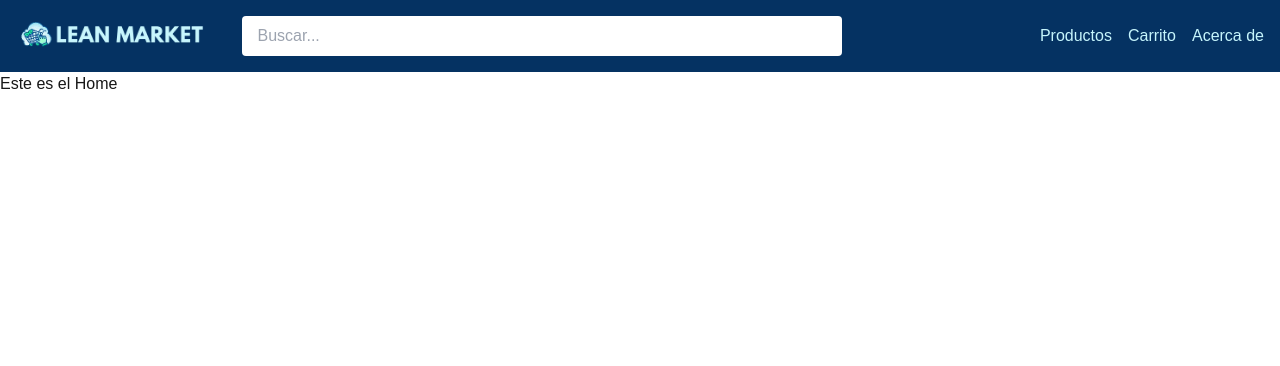
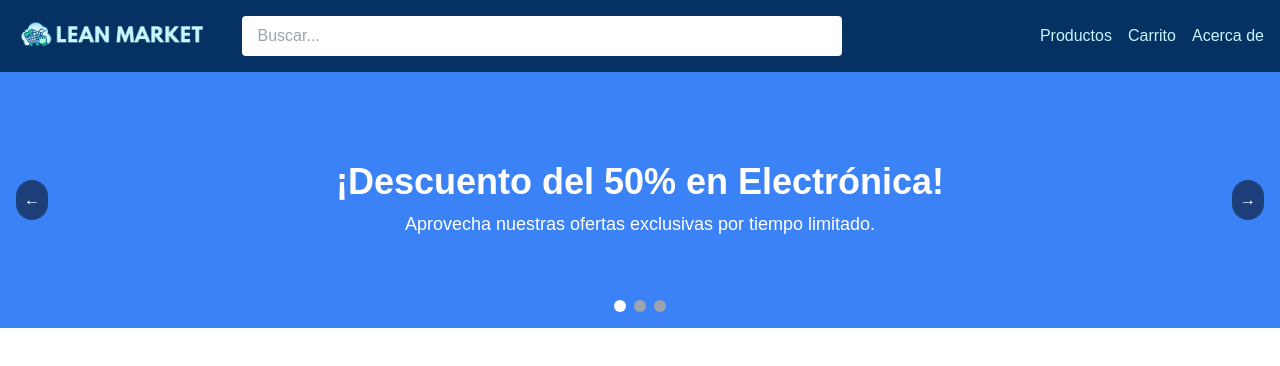
Before and after one commit to LeandroLicata/lean-market, a Next.js app: page / in a window 1280 px wide. Shown: the top 366 px of the page. Built offline with nearby package versions, Linux system fonts and the light colour scheme.

Commit message:
slider en desarrollo

```diff
--- /dev/null
+++ b/src/app/home/components/PromoSlider.tsx
@@ -0,0 +1,88 @@
+"use client";
+
+import { useState } from "react";
+
+const PromoSlider = () => {
+  const slides = [
+    {
+      title: "¡Descuento del 50% en Electrónica!",
+      description: "Aprovecha nuestras ofertas exclusivas por tiempo limitado.",
+      bgColor: "bg-blue-500",
+    },
+    {
+      title: "2x1 en accesorios tecnológicos",
+      description: "Compra dos y paga uno en todos los accesorios.",
+      bgColor: "bg-green-500",
+    },
+    {
+      title: "Envío gratis en todas tus compras",
+      description: "Solo válido hasta el domingo. ¡No te lo pierdas!",
+      bgColor: "bg-purple-500",
+    },
+  ];
+
+  const [currentIndex, setCurrentIndex] = useState(0);
+
+  const prevSlide = () => {
+    setCurrentIndex((prevIndex) =>
+      prevIndex === 0 ? slides.length - 1 : prevIndex - 1
+    );
+  };
+
+  const nextSlide = () => {
+    setCurrentIndex((prevIndex) =>
+      prevIndex === slides.length - 1 ? 0 : prevIndex + 1
+    );
+  };
+
+  return (
+    <div className="relative w-full h-64 overflow-hidden">
+      {/* Slides */}
+      <div
+        className="flex transition-transform duration-500 ease-in-out"
+        style={{ transform: `translateX(-${currentIndex * 100}%)` }}
+      >
+        {slides.map((slide, index) => (
+          <div
+            key={index}
+            className={`flex-shrink-0 w-full h-64 flex items-center justify-center ${slide.bgColor}`}
+          >
+            <div className="text-center text-white">
+              <h2 className="text-2xl md:text-4xl font-bold">{slide.title}</h2>
+              <p className="mt-2 text-lg">{slide.description}</p>
+            </div>
+          </div>
+        ))}
+      </div>
+
+      {/* Navigation */}
+      <button
+        onClick={prevSlide}
+        className="absolute top-1/2 left-4 transform -translate-y-1/2 bg-black bg-opacity-50 text-white p-2 rounded-full hover:bg-opacity-75"
+      >
+        &#8592;
+      </button>
+      <button
+        onClick={nextSlide}
+        className="absolute top-1/2 right-4 transform -translate-y-1/2 bg-black bg-opacity-50 text-white p-2 rounded-full hover:bg-opacity-75"
+      >
+        &#8594;
+      </button>
+
+      {/* Indicators */}
+      <div className="absolute bottom-4 left-1/2 transform -translate-x-1/2 flex space-x-2">
+        {slides.map((_, index) => (
+          <button
+            key={index}
+            onClick={() => setCurrentIndex(index)}
+            className={`w-3 h-3 rounded-full ${
+              currentIndex === index ? "bg-white" : "bg-gray-400"
+            }`}
+          ></button>
+        ))}
+      </div>
+    </div>
+  );
+};
+
+export default PromoSlider;
--- a/src/app/page.tsx
+++ b/src/app/page.tsx
@@ -1,7 +1,9 @@
-import Image from "next/image";
+import PromoSlider from "./home/components/PromoSlider";
 
 export default function Home() {
   return (
-    <h1>Este es el Home</h1>
+    <div>
+      <PromoSlider />
+    </div>
   );
 }
```
